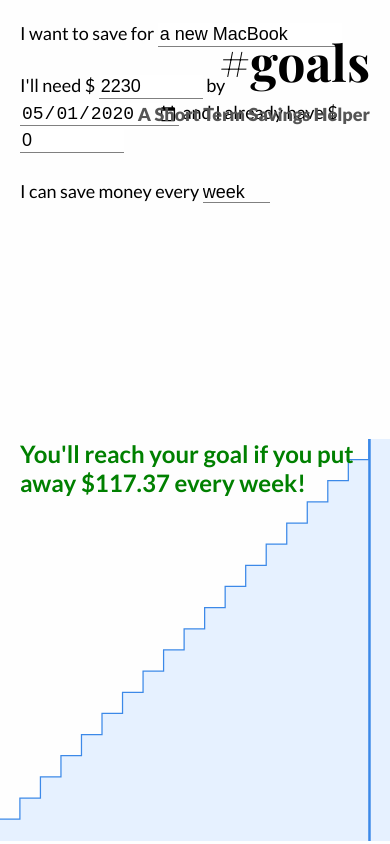
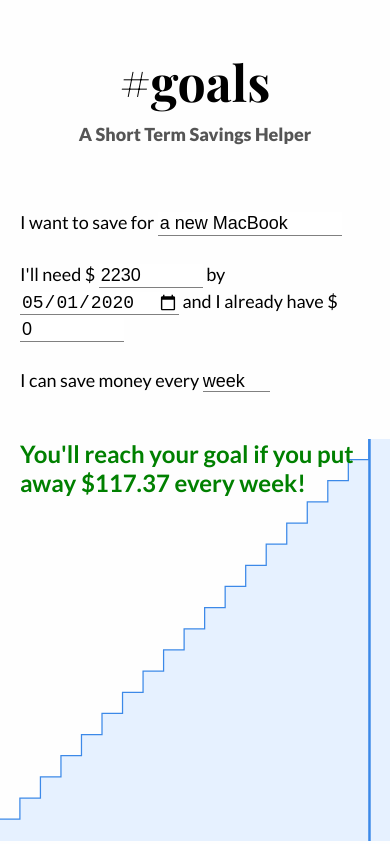
Before and after one commit to abejfehr/goals, a website: page index.html in a window 390 px wide. Drawn offline with nearby package versions, Linux system fonts and the light colour scheme.

Commit message:
Make it better on mobile

```diff
--- a/index.html
+++ b/index.html
@@ -25,10 +25,8 @@
       }
       header {
         text-align: right;
-        position: absolute;
-        top: 0;
-        right: 0;
         padding: 20px;
+        flex: 1;
       }
       h2 {
         font-family: "Playfair Display", serif;
@@ -51,6 +49,11 @@
         flex: 1;
         position: relative;
         /* height: 100%; */
+      }
+      section:first-child {
+        display: flex;
+        flex-direction: row-reverse;
+        justify-content: flex-end;
       }
       section {
         flex: 1;
@@ -111,18 +114,23 @@
         right: 0;
         top: 50%;
       } */
+      @media screen and (max-width: 600px) {
+        section:first-child {
+          flex-direction: column;
+        }
+        header {
+          text-align: center;
+        }
+      }
     </style>
   </head>
   <body>
-    <!-- <header>
-    </header> -->
     <main>
       <section>
         <header>
           <h2>#goals</h2>
           <h1>A Short Term Savings Helper</h1>
         </header>
-
         <form>
           <p>
             <span>I want to save for</span>
```
Also changed, not shown: dist/main.js.
